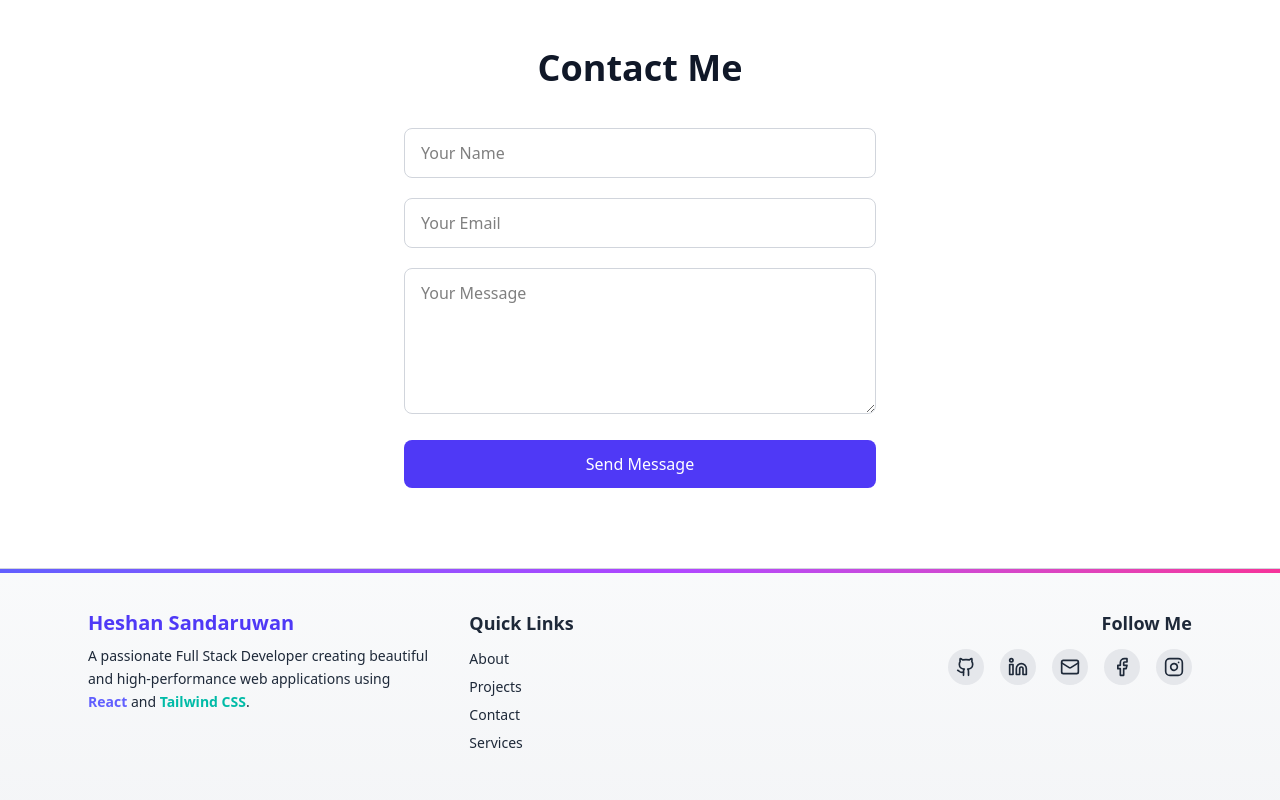
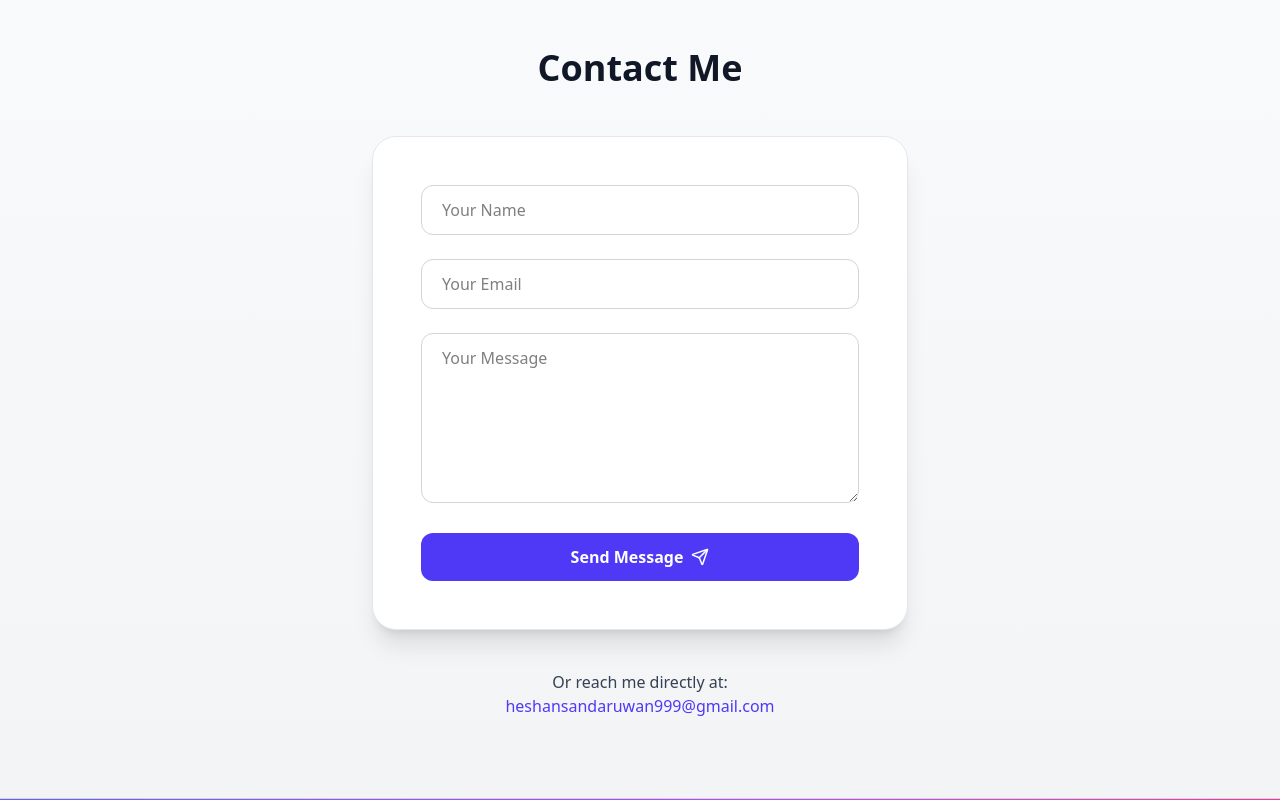
Before and after one commit to heshsandaru/my-react-portfolio, a React (Vite) app: page / in a window 1280 px wide. Shown: the part 2040-2840 px from the top of the page. Built offline with nearby package versions, Linux system fonts and the light colour scheme.

Commit message:
update contact

```diff
--- a/src/components/Contact.jsx
+++ b/src/components/Contact.jsx
@@ -1,34 +1,106 @@
-import React from "react";
+import React, { useState } from "react";
+import { Send } from "lucide-react";
 
 export default function Contact() {
+  const [form, setForm] = useState({ name: "", email: "", message: "" });
+  const [status, setStatus] = useState({ submitting: false, success: null, msg: "" });
+
+  // simple validation
+  const isEmailValid = (email) =>
+    /^[^\s@]+@[^\s@]+\.[^\s@]+$/.test(email);
+
+  const handleChange = (e) => {
+    setForm({ ...form, [e.target.name]: e.target.value });
+  };
+
+  const handleSubmit = (e) => {
+    e.preventDefault();
+
+    if (!form.name || !form.email || !form.message) {
+      setStatus({ submitting: false, success: false, msg: "All fields are required!" });
+      return;
+    }
+
+    if (!isEmailValid(form.email)) {
+      setStatus({ submitting: false, success: false, msg: "Enter a valid email!" });
+      return;
+    }
+
+    setStatus({ submitting: true, success: null, msg: "" });
+
+    // simulate sending email (replace with EmailJS or backend API)
+    setTimeout(() => {
+      setStatus({ submitting: false, success: true, msg: "Message sent successfully!" });
+      setForm({ name: "", email: "", message: "" });
+    }, 1500);
+  };
+
   return (
-    <section id="contact" className="py-20 bg-white dark:bg-gray-900">
-      <h2 className="text-4xl font-bold text-center mb-10 text-gray-900 dark:text-white">
+    <section
+      id="contact"
+      className="py-20 bg-gradient-to-b from-gray-50 to-gray-100 dark:from-gray-900 dark:to-gray-950"
+    >
+      <h2 className="text-4xl font-bold text-center mb-12 text-gray-900 dark:text-white">
         Contact Me
       </h2>
-      <form className="max-w-lg mx-auto space-y-5 px-5">
+
+      <div className="max-w-xl mx-auto px-5">
+        <form
+          onSubmit={handleSubmit}
+          className="space-y-6 bg-white dark:bg-gray-800 rounded-3xl shadow-xl p-8 md:p-12 border border-gray-200 dark:border-gray-700 transition-transform hover:-translate-y-1 duration-300"
+        >
           <input
             type="text"
+            name="name"
+            value={form.name}
+            onChange={handleChange}
             placeholder="Your Name"
-          className="w-full px-4 py-3 rounded-lg border border-gray-300 dark:border-gray-700 dark:bg-gray-800 focus:outline-none"
+            className="w-full px-5 py-3 rounded-xl border border-gray-300 dark:border-gray-600 dark:bg-gray-900 focus:ring-2 focus:ring-indigo-500 focus:outline-none transition"
           />
           <input
             type="email"
+            name="email"
+            value={form.email}
+            onChange={handleChange}
             placeholder="Your Email"
-          className="w-full px-4 py-3 rounded-lg border border-gray-300 dark:border-gray-700 dark:bg-gray-800 focus:outline-none"
+            className="w-full px-5 py-3 rounded-xl border border-gray-300 dark:border-gray-600 dark:bg-gray-900 focus:ring-2 focus:ring-indigo-500 focus:outline-none transition"
           />
           <textarea
-          rows="5"
+            name="message"
+            value={form.message}
+            onChange={handleChange}
+            rows="6"
             placeholder="Your Message"
-          className="w-full px-4 py-3 rounded-lg border border-gray-300 dark:border-gray-700 dark:bg-gray-800 focus:outline-none"
+            className="w-full px-5 py-3 rounded-xl border border-gray-300 dark:border-gray-600 dark:bg-gray-900 focus:ring-2 focus:ring-indigo-500 focus:outline-none transition"
           ></textarea>
+
           <button
             type="submit"
-          className="w-full py-3 bg-indigo-600 text-white font-medium rounded-lg hover:bg-indigo-700 transition"
+            disabled={status.submitting}
+            className="flex items-center justify-center w-full gap-2 py-3 bg-indigo-600 text-white font-semibold rounded-xl hover:bg-indigo-700 transition transform hover:-translate-y-1 disabled:opacity-50"
           >
-          Send Message
+            {status.submitting ? "Sending..." : "Send Message"} <Send size={18} />
           </button>
+
+          {status.success === true && (
+            <p className="text-green-600 text-center mt-3 font-medium">{status.msg}</p>
+          )}
+          {status.success === false && (
+            <p className="text-red-600 text-center mt-3 font-medium">{status.msg}</p>
+          )}
         </form>
+
+        {/* Optional: Contact Info */}
+        <div className="mt-10 text-center text-gray-700 dark:text-gray-300">
+          <p>Or reach me directly at:</p>
+          <a
+            href="mailto:heshansandaruwan@gmail.com"
+            className="text-indigo-600 dark:text-indigo-400 font-medium hover:underline"
+          >
+            heshansandaruwan999@gmail.com
+          </a>
+        </div>
+      </div>
     </section>
   );
 }
```
Lines whose indentation alone changed are shown as unchanged.
